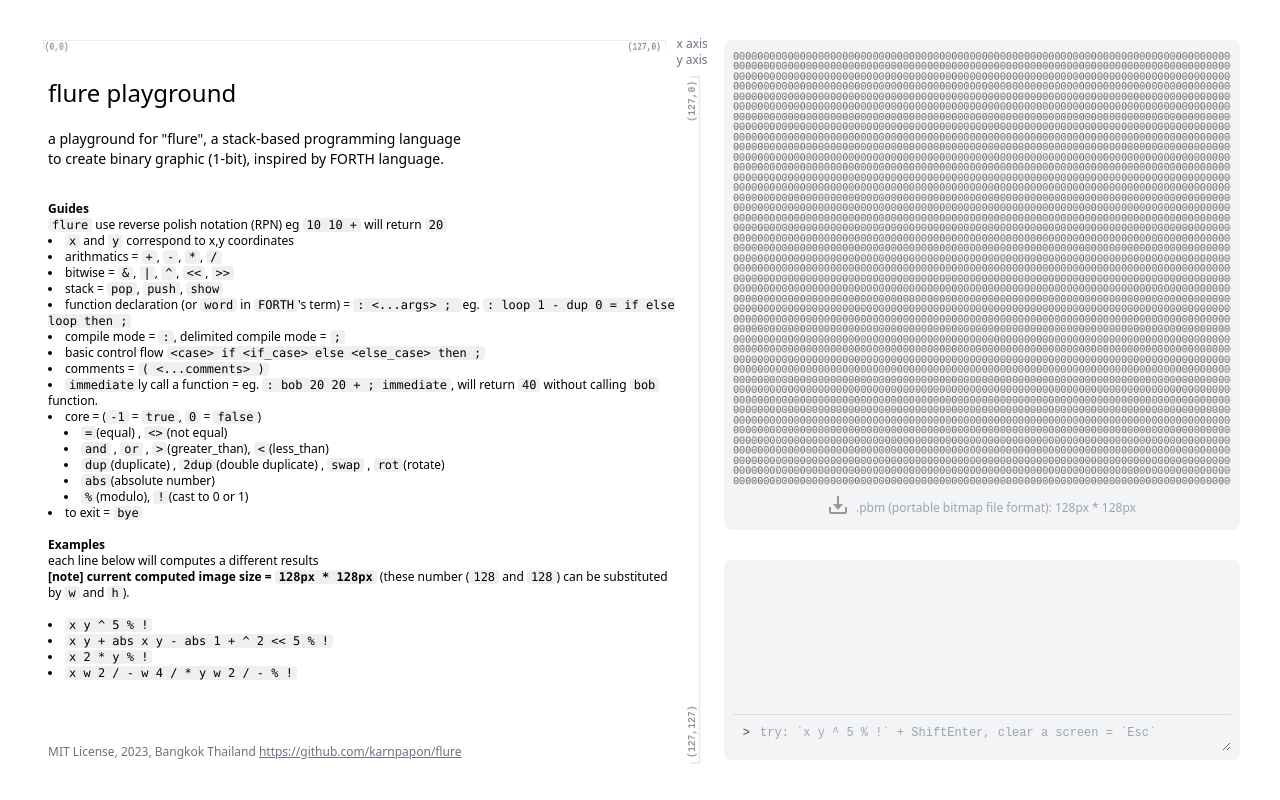
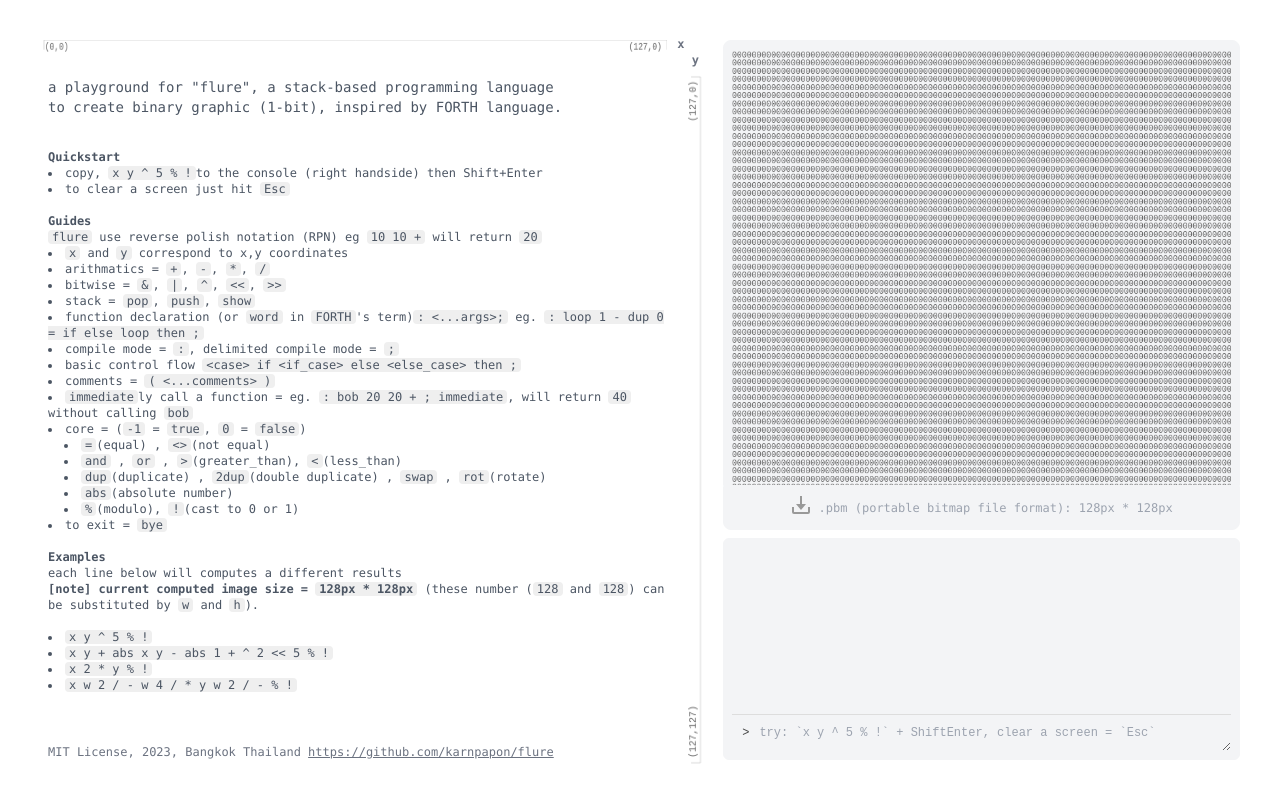
Before and after one commit to karnpapon/flure_playground, a website built with webpack: page dist/index.html in a window 1280 px wide. Built offline with nearby package versions, Linux system fonts and the light colour scheme; files whose address does not match are found by name.

Commit message:
change to font-mono

```diff
--- a/dist/index.html
+++ b/dist/index.html
@@ -194,25 +194,29 @@
         <canvas id="flure_canvas_scaler_x" class=" w-[calc(100%_-_10px)] h-[30px]"></canvas>
         <div class="relative flex justify-center items-center h-full rounded-xl overflow-hidden">
           <div class="relative w-full h-full object-contain object-center rounded-xl overflow-hidden">
-            <div id="flure_welcome_msg" class="flex flex-col pl-2 pt-2 h-full justify-between text-sm dark:text-white">
+            <div id="flure_welcome_msg" class="flex flex-col pl-2 pt-2 h-full justify-between text-sm text-gray-600 dark:text-white font-mono">
               <div class="">
-                <p class="text-2xl mb-5">flure playground</p>
+                <!-- <p class="text-2xl mb-5 font-bold">flure playground</p> -->
                 <p>a playground for "flure", a stack-based programming language</p>
                 <p>to create binary graphic (1-bit), inspired by FORTH language.</p>
               </div>
 
               <div class="flex flex-col text-xs pt-8">
+                <h1 class="font-bold">Quickstart</h1>
+                <li>copy, <code>x y ^ 5 % !</code>to the console (right handside) then Shift+Enter</li>
+                <li>to clear a screen just hit <code>Esc</code></li>
+                <br/>
                 <h1 class="font-bold">Guides</h1>
                 <p><code>flure</code> use reverse polish notation (RPN) eg <code>10 10 +</code> will return <code>20</code></p>
                 <li><code>x</code> and <code>y</code> correspond to x,y coordinates</li>
                 <li>arithmatics = <code>+</code>, <code>-</code>, <code>*</code>, <code>/</code></li>
                 <li>bitwise = <code>&</code>, <code>|</code>, <code>^</code>, <code>&lt;&lt;</code>, <code>&gt;&gt;</code></li>
                 <li>stack = <code>pop</code>, <code>push</code>, <code>show</code></li>
-                <li>function declaration (or <code>word</code> in <code>FORTH</code>'s term) = <code> : <function_name> &lt;...args&gt; ; </code> eg. <code> : loop 1 - dup 0 = if else loop then ; </code></li>
+                <li>function declaration (or <code>word</code> in <code>FORTH</code>'s term)<code>: <function_name> &lt;...args&gt;;</code> eg. <code> : loop 1 - dup 0 = if else loop then ; </code></li>
                   <li>compile mode = <code>:</code>, delimited compile mode = <code>;</code></li>
                   <li>basic control flow <code>&lt;case&gt; if &lt;if_case&gt; else &lt;else_case&gt; then ;</code></li>
                   <li>comments = <code>( &lt;...comments&gt; )</code></li>
-                  <li><code>immediate</code>ly call a function = eg. <code> : bob 20 20 + ; immediate</code>, will return <code>40</code> without calling <code>bob</code> function.</li>
+                  <li><code>immediate</code>ly call a function = eg. <code> : bob 20 20 + ; immediate</code>, will return <code>40</code> without calling <code>bob</code></li>
                   <li>core = (<code>-1</code> =  <code>true</code>, <code>0</code> = <code>false</code>)</li>
                   <div class="ml-4">
                     <li><code>=</code>(equal) , <code>&lt;&gt;</code></code>(not equal)</li>
@@ -246,9 +250,9 @@
         </div>
       </div>
       <div class="mr-4">
-        <div class="-translate-y-1 flex text-xs flex-col justify-between text-gray-500 dark:text-white whitespace-nowrap">
-          <p>x axis</p>
-          <p>y axis</p>
+        <div class="-translate-y-1 flex text-xs flex-col justify-between text-gray-500 dark:text-white whitespace-nowrap font-mono font-bold">
+          <p>x </p>
+          <p>&nbsp; y </p>
         </div>
         <canvas id="flure_canvas_scaler" class="w-[30px] h-full mt-auto"></canvas>
       </div>
@@ -268,13 +272,13 @@
 
               </button>
             </div>
-            <p class="text-xs text-gray-400 dark:text-white">.pbm (portable bitmap file format): 128px * 128px</p>
+            <p class="text-xs text-gray-400 dark:text-white font-mono">.pbm (portable bitmap file format): 128px * 128px</p>
             <!-- <p class="text-xs p-2 text-gray-400">x y | y x * x & %</p> -->
            </div>
         </div>
 
         <div
-          class="repl bg-gray-100 dark:bg-black border border-gray-100 dark:border-gray-600 w-full p-2 text-xs text-gray-600 rounded-md flex flex-col h-[200px] hover:border hover:border-gray-400">
+          class="repl bg-gray-100 dark:bg-black border border-gray-100 dark:border-gray-600 w-full p-2 text-xs text-gray-600 rounded-md flex flex-col h-full max-h-[260px] hover:border hover:border-gray-400">
           <code id="flure-console"></code>
           <div class="flure-input-container self-end w-full">
             <label class="dark:text-white" id="flure-prompt" for="flure-input">&gt;</label>
```
